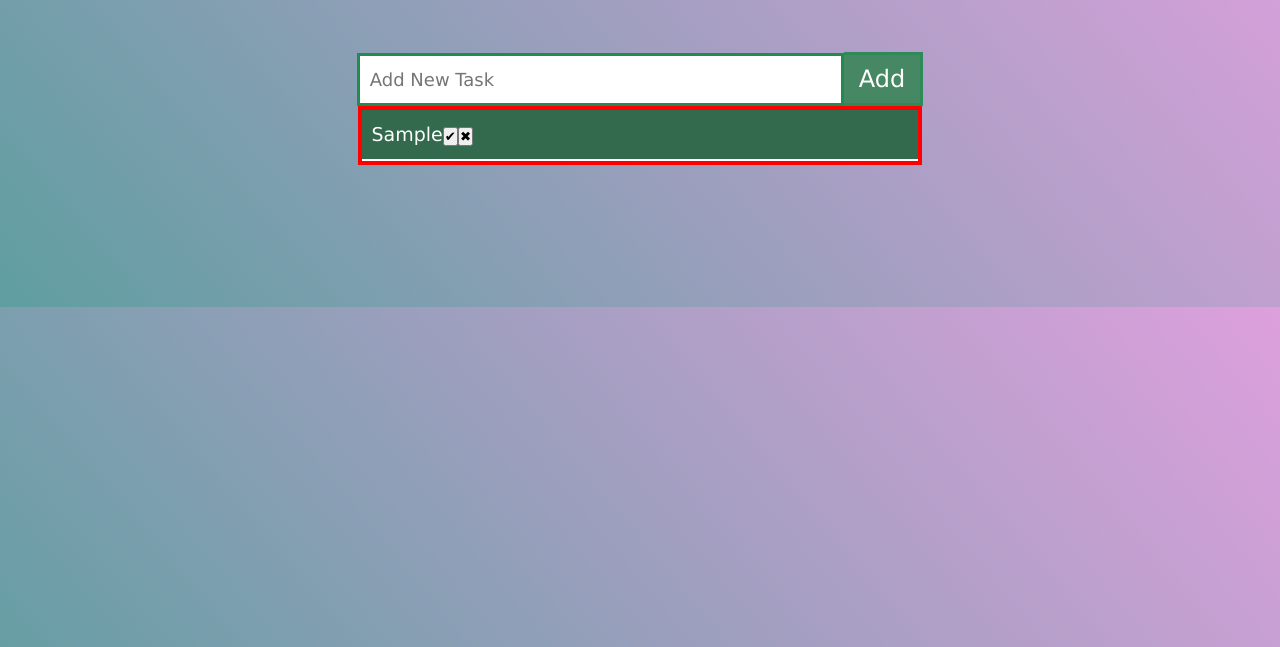
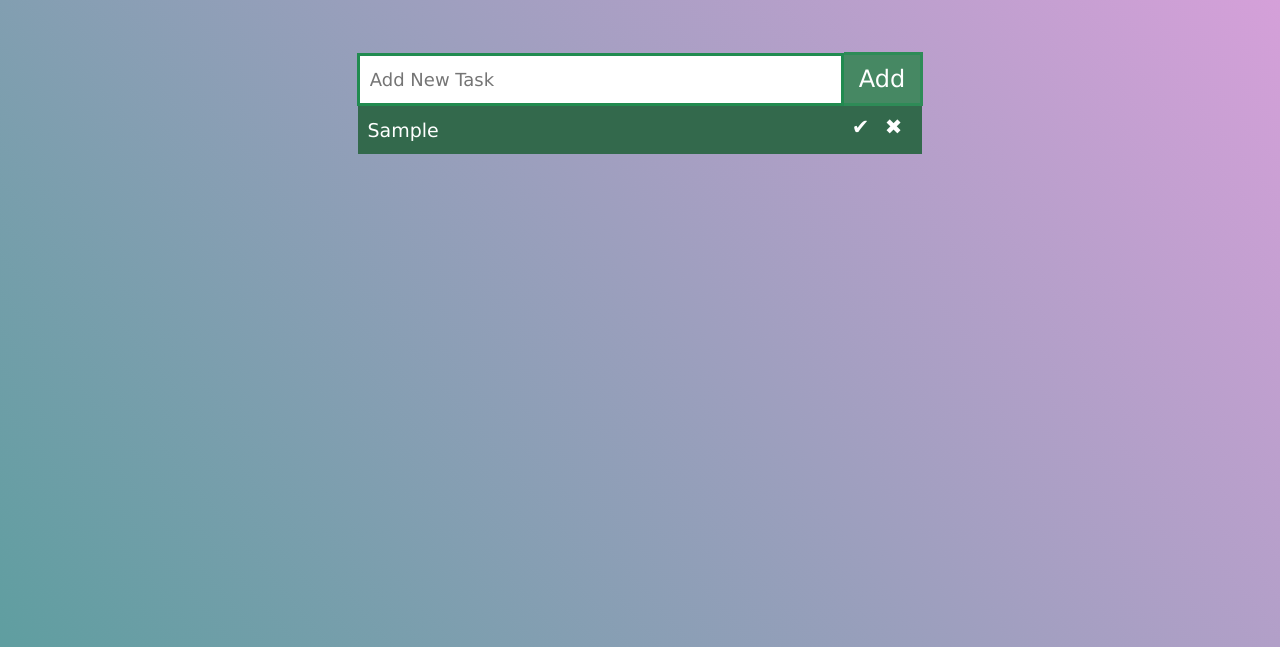
Before and after one commit to Talika-Bajaj/To-Do-List-, a plain HTML site: page index.html in a window 1280 px wide. Both pictures are taken after typing "Sample" into the empty fields and a click on the button "Add". Shown: the part 153-800 px from the top of the page. Drawn offline with Linux system fonts and the light colour scheme.

Commit message:
Add style for new tasks

```diff
--- a/style.css
+++ b/style.css
@@ -7,6 +7,7 @@
 
 body {
     background: linear-gradient(50deg, cadetblue, plum);
+    height: 100vh;
     /* height: 100%;
     width: 100%; */
 }
@@ -29,10 +30,18 @@ body {
     font-size: 40px;
 }
 
+.content {
+    display: flex;
+    /* justify-content: center;
+    align-items: center; */
+    flex-direction: column;
+}
+
 .new-item {
     display: flex;
     justify-content: center;
     align-items: center;
+    /* flex-direction: column; */
 }
 
 #task {
@@ -60,8 +69,8 @@ body {
     display: flex;
     justify-content: center;
     align-items: stretch;
-    margin: auto;
-    border: 4px solid red;
+    margin: 0 auto;
+    /* border: 4px solid red; */
 }
 
 #item-list {
@@ -69,11 +78,12 @@ body {
 }
 
 .list {
+    position: relative;
     background-color: rgb(51, 105, 76);
     color: white;
     font-size: 19px;
     padding: 13px 10px;
-    border-bottom: 2px solid white;
+    /* border-bottom: 2px solid white; */
     list-style-type: none;
 }
 
@@ -81,3 +91,29 @@ body {
     background-color: white;
     color: black;
 }
+
+.list:nth-child(even) .check, .list:nth-child(even) .close {
+    background-color: #fff;
+    color: black;
+}
+.check {
+    position: absolute;
+    top: 9px;
+    font-size: 21px;
+    right: 53px;
+    cursor: pointer;
+    background-color: rgb(51, 105, 76);
+    border: none;
+    color: white;
+}
+
+.close {
+    position: absolute;
+    top: 9px;
+    cursor: pointer;
+    right: 20px;
+    font-size: 21px;
+    background-color: rgb(51, 105, 76);
+    border: none;
+    color: white;
+}
```
